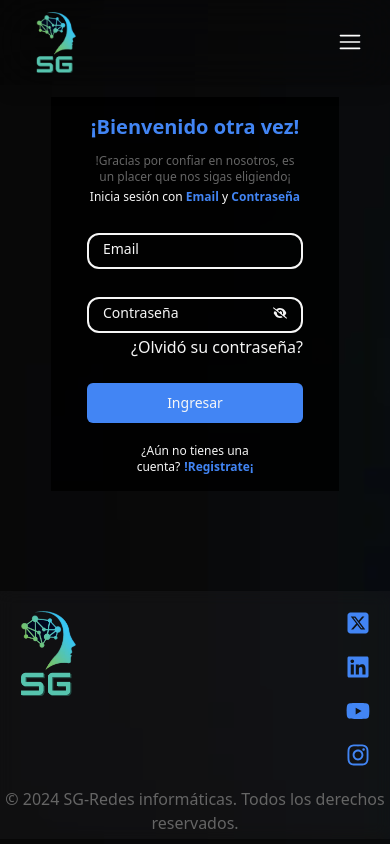
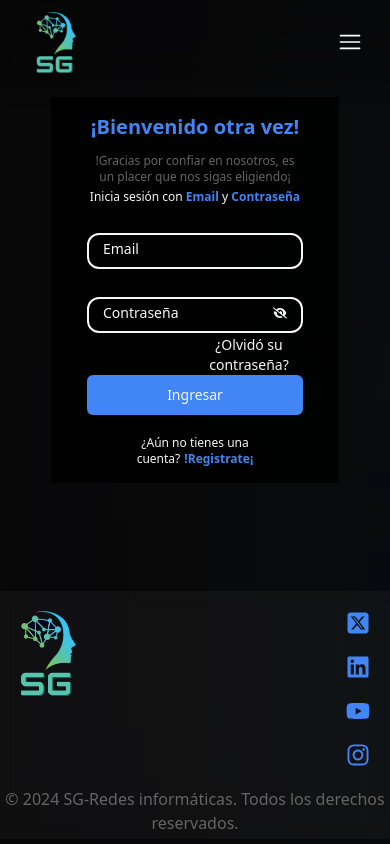
Before and after one commit to Agustinhaag/SG-Redes-inform-ticas, a Next.js app in the folder front/: page /login in a window 390 px wide. Built offline with nearby package versions, Linux system fonts and the light colour scheme; no server answers.

Commit message:
Corrección de estilos

```diff
--- a/front/src/components/forms/ContainerInput.tsx
+++ b/front/src/components/forms/ContainerInput.tsx
@@ -54,7 +54,7 @@ const ContainerInput: React.FC<InputProps> = ({
             }
             ${textarea ? (contact ? "text-black" : "text-gray-400") : ""}`}
           style={{
-            top: textarea ? "20%": "50%",
+            top: textarea ? "20%" : "50%",
             transform: "translateY(-50%)",
             transition: ".4s",
           }}
@@ -71,18 +71,20 @@ const ContainerInput: React.FC<InputProps> = ({
           </button>
         )}
       </div>
+      <div className=" flex w-full">
+        <span className="span w-full" style={{ color: "red" }}>
+          <ErrorMessage name={nombre} />
+        </span>
         {recoveryPass && (
           <button
             type="button"
             onClick={() => setViewResetPassword(!viewResetPassword)}
-          className="flex justify-end w-full pt-0.5 hover:underline"
+            className="flex lg:text-base text-sm justify-end w-full pt-0.5 hover:underline"
           >
             ¿Olvidó su contraseña?
           </button>
         )}
-      <span className="span" style={{ color: "red" }}>
-        <ErrorMessage name={nombre} />
-      </span>
+      </div>
       {viewResetPassword && (
         <div
           className="fixed inset-0 bg-black bg-opacity-55 z-40"
--- a/front/src/styles/forms.css
+++ b/front/src/styles/forms.css
@@ -17,7 +17,7 @@
   color: #ff0000;
 }
 .span {
-  @apply flex justify-start sm:my-1 md:text-base text-xs min-h-6;
+  @apply flex justify-start sm:my-1 lg:text-base text-xs min-h-6;
 }
 
 .custom-button {
@@ -30,7 +30,7 @@
   left: 15px;
   font-size: 14px;
   padding: 0 2px;
-  background-color: #0f0f0f;
+  background-color: black;
 }
 
 .input-contact:focus ~ .label,
```
Also changed, not shown: front/src/app/login/Login.tsx (+6 -2 lines). Lines whose indentation alone changed are shown as unchanged.
